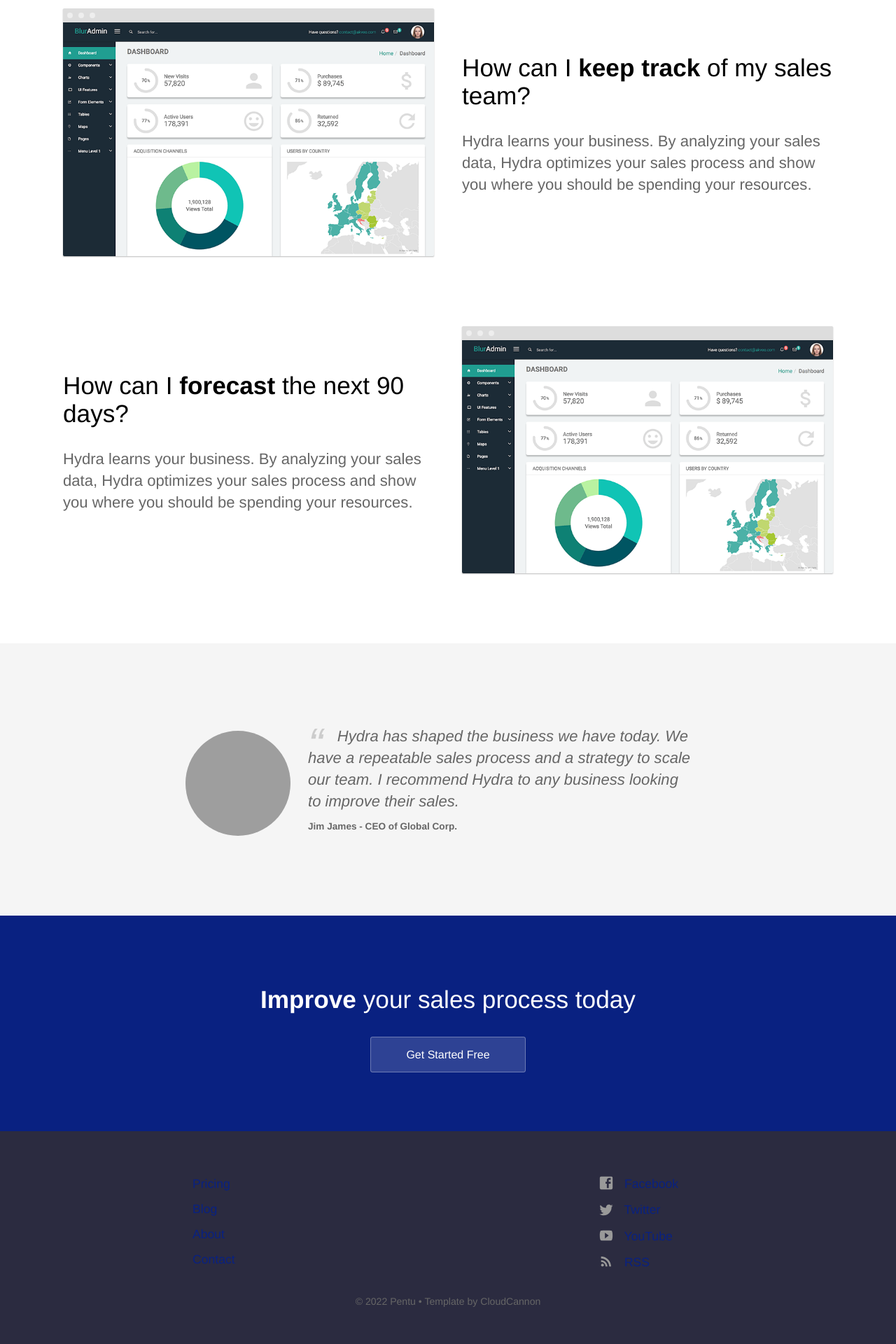
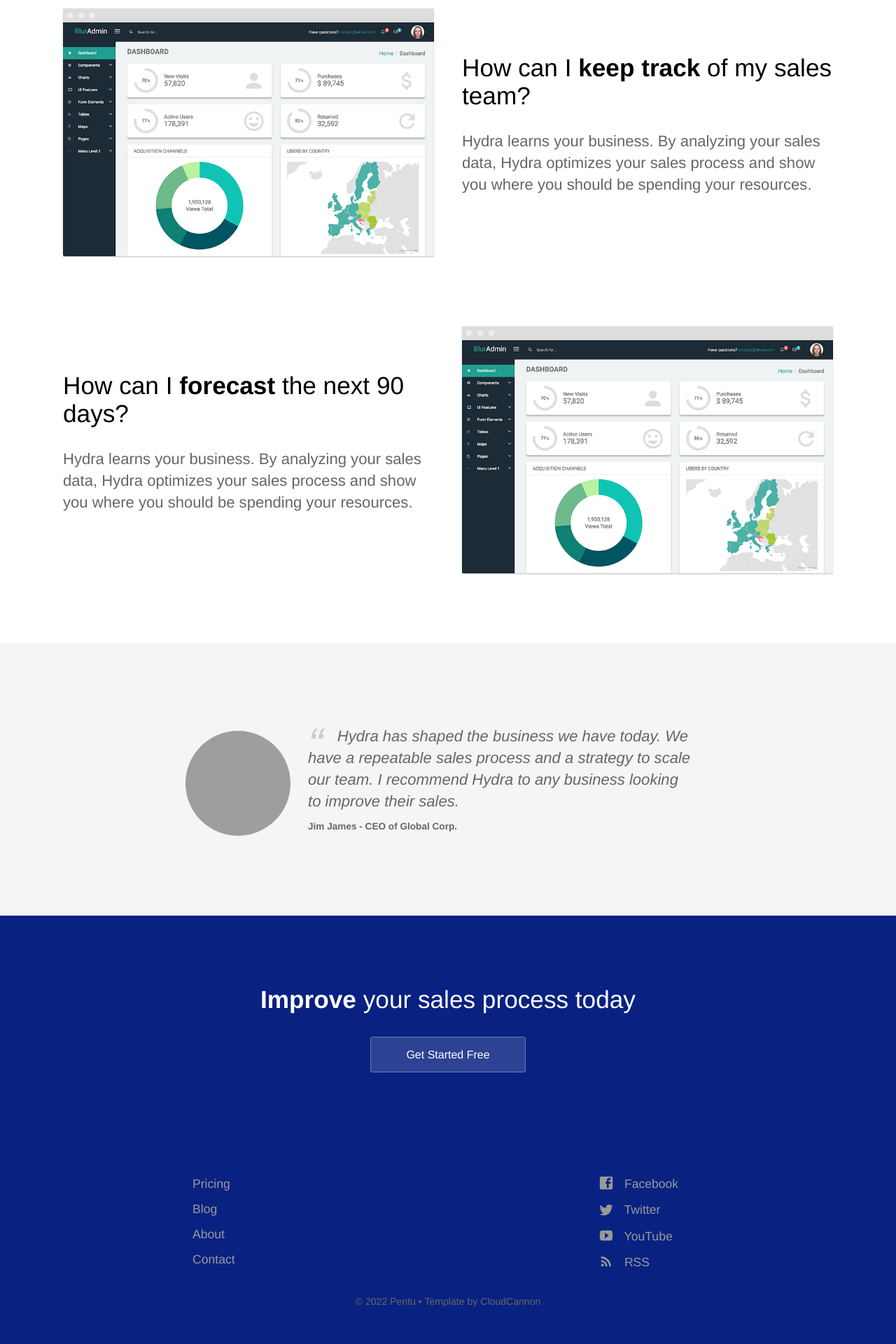
Before and after one commit to pentucybersec/pentucybersec.github.io, a Jekyll site: the page built from index.html, in a window 1280 px wide. Shown: the part 1479-3399 px from the top of the page at 70% size. Built offline with Jekyll 4.4.1, drawn with Linux system fonts in a browser that asks for light colours; grey boxes are pictures that could not be loaded.

Commit message:
color fix

```diff
--- a/_config.yml
+++ b/_config.yml
@@ -5,7 +5,7 @@ title: Hydra Template
 url: "https://proud-alligator.cloudvent.net"
 baseurl:
 google_analytics_key:
-google_maps_javascript_api_key:
+google_maps_javascript_api_key: AIzaSyB1DwJv-YsKYifUr9sFKwb4jz2hyspoYGk
 disqus_shortname:
 
 # Values for the jekyll-seo-tag gem (https://github.com/jekyll/jekyll-seo-tag)
--- a/_sass/footer.scss
+++ b/_sass/footer.scss
@@ -70,7 +70,7 @@ footer {
 	padding: 50px 0 50px 0;
 	font-size: 1.1em;
 	position: relative;
-	background: #2b2b40;
+	background: #092181;
 	color: #fff;
 
 	.copyright {
@@ -85,7 +85,7 @@ footer {
 
 	&,
 	a {
-		color: #092181;
+		color: #999;
 	}
 
 	h2 {
```
